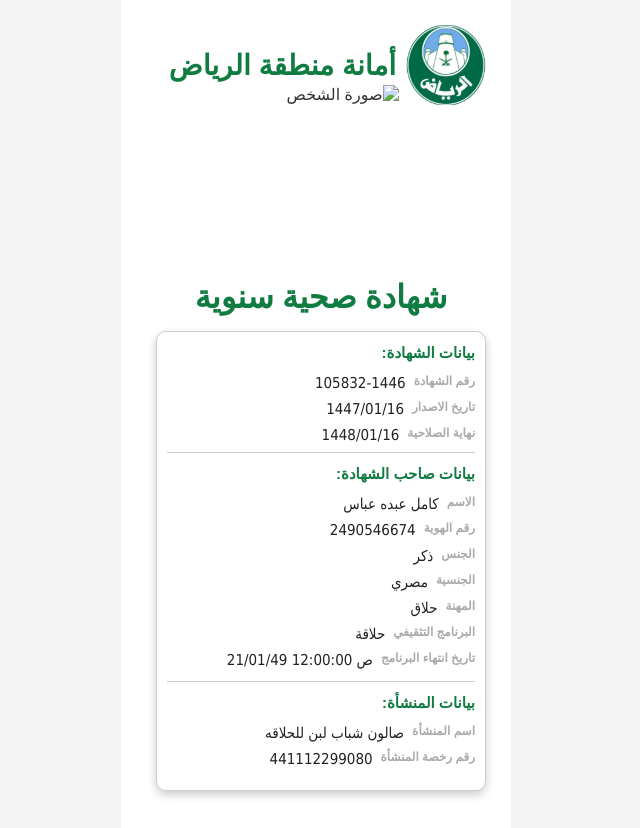
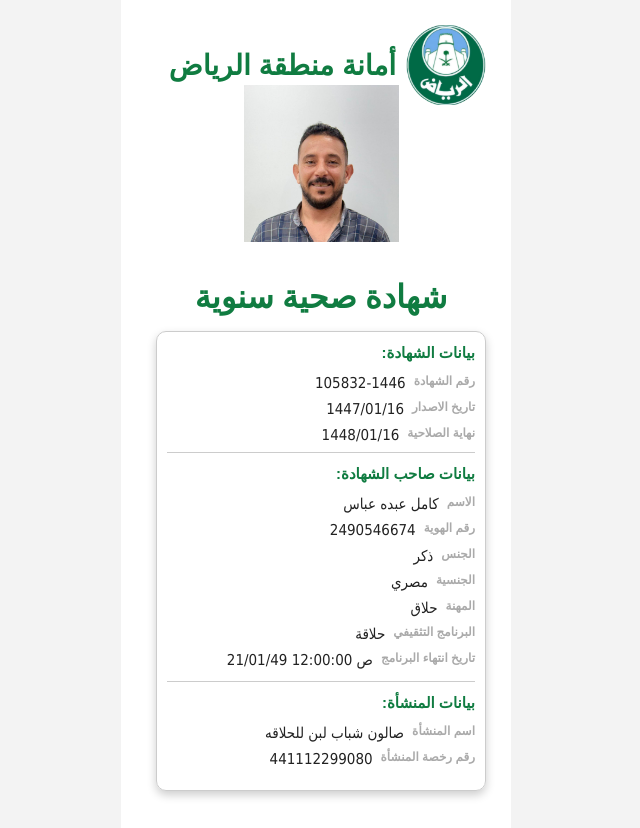
Before and after one commit to mansfrsd1/my-html-site, a plain HTML site: page index.html in a window 1280 px wide. Shown: the whole page, without its empty margins (324-964 px from the left). Drawn offline with Linux system fonts and the light colour scheme; files whose address does not match are found by name.

Commit message:
جديد على الموقع

```diff
--- a/index.html
+++ b/index.html
@@ -146,7 +146,7 @@
 
             <!-- الصورة و QR Code -->
             <div class="profile-section">
-                <img src="6019494964716752074.jpg" alt="صورة الشخص" class="profile-img">
+                <img src="pic/6019494964716752074.jpg" alt="صورة الشخص" class="profile-img">
             </div>
 
             <!-- عنوان -->
```
Also changed, not shown: pic/22.jpg (deleted), pic/frame .png (deleted).
